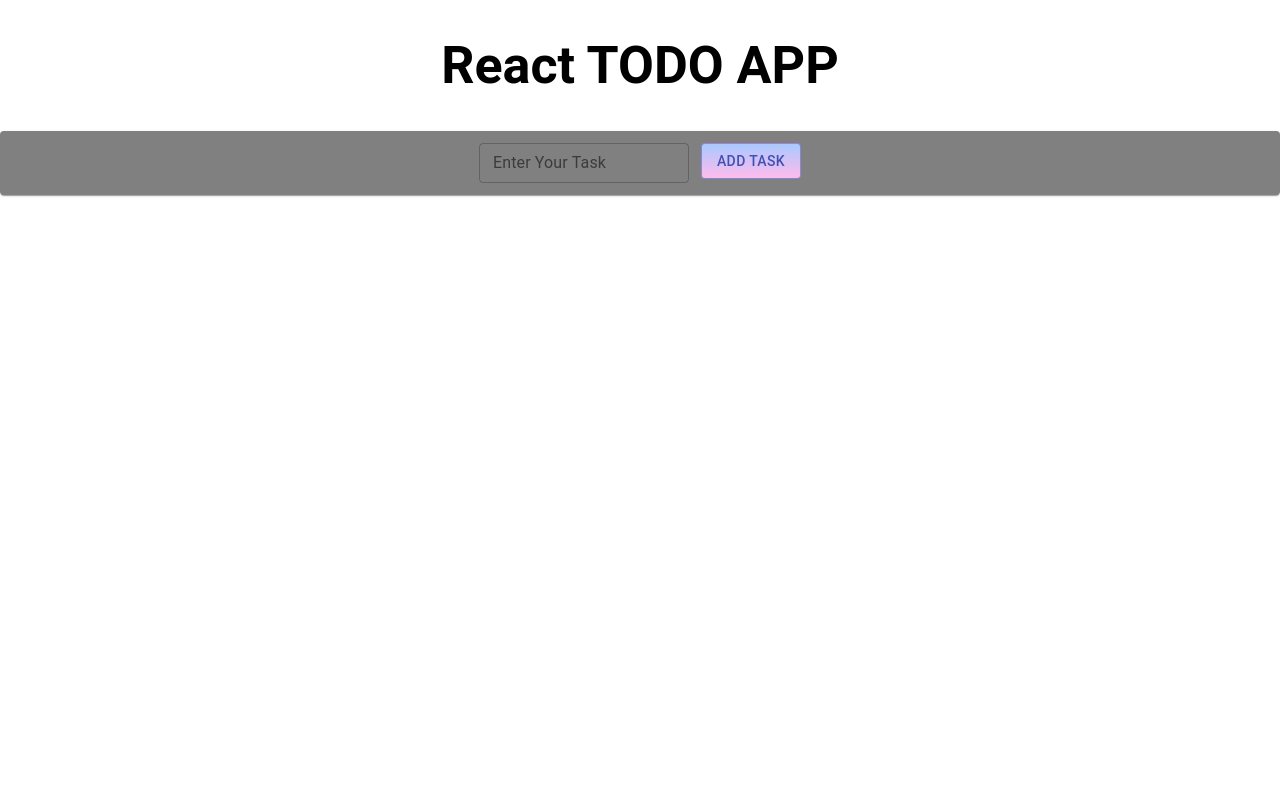
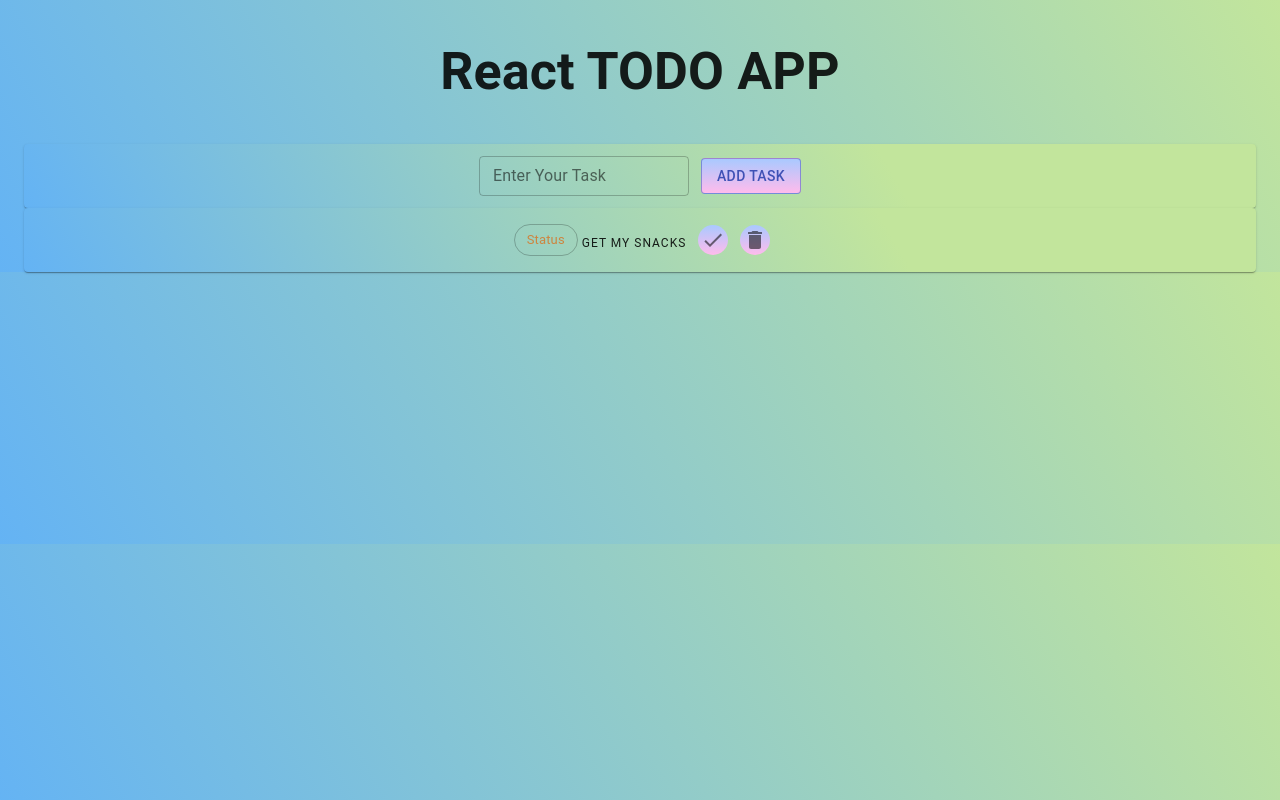
Before and after one commit to yaswanth-pula/react-todo-app, a React (Create React App) app: page / in a window 1280 px wide. Built offline with nearby package versions, Linux system fonts and the light colour scheme.

Commit message:
added some css

```diff
--- a/src/css/App.css
+++ b/src/css/App.css
@@ -7,7 +7,7 @@
 }
 #task-input-paper{
   padding: 12px;
-  background-color:grey;
+  background-image: linear-gradient(60deg, #64b3f4 0%, #c2e59c 70%);
   align-items:center;
   text-align:center;
   justify-items:center;
--- a/src/css/index.css
+++ b/src/css/index.css
@@ -5,6 +5,7 @@ body {
     sans-serif;
   -webkit-font-smoothing: antialiased;
   -moz-osx-font-smoothing: grayscale;
+  background-image: linear-gradient(60deg, #64b3f4 0%, #c2e59c 100%);
 }
 
 code {
--- a/src/pages/App.js
+++ b/src/pages/App.js
@@ -1,15 +1,24 @@
 import React from 'react';
+import Container from '@material-ui/core/Container';
 import HeaderComponent from '../components/HeaderComponent';
+import CssBaseline from '@material-ui/core/CssBaseline';
+import TodoInputComponent from '../components/TodoInputComponent';
 import TaskComponent from '../components/TaskComponent';
-import TodoInputComponent from '../components/TodoInputComponent';
 import '../css/App.css';
 
 function App() {
   return (
-    <div className="App">
-      <HeaderComponent />
-      <TodoInputComponent />
-    </div>
+    <React.Fragment>
+      <CssBaseline />
+      <Container maxWidth="lg">
+          <div className="App">
+            <HeaderComponent />
+            <TodoInputComponent />
+            <TaskComponent taskText="Get My Snacks" />
+        </div>
+      </Container>
+    </React.Fragment>
+
   );
 }
 
```
